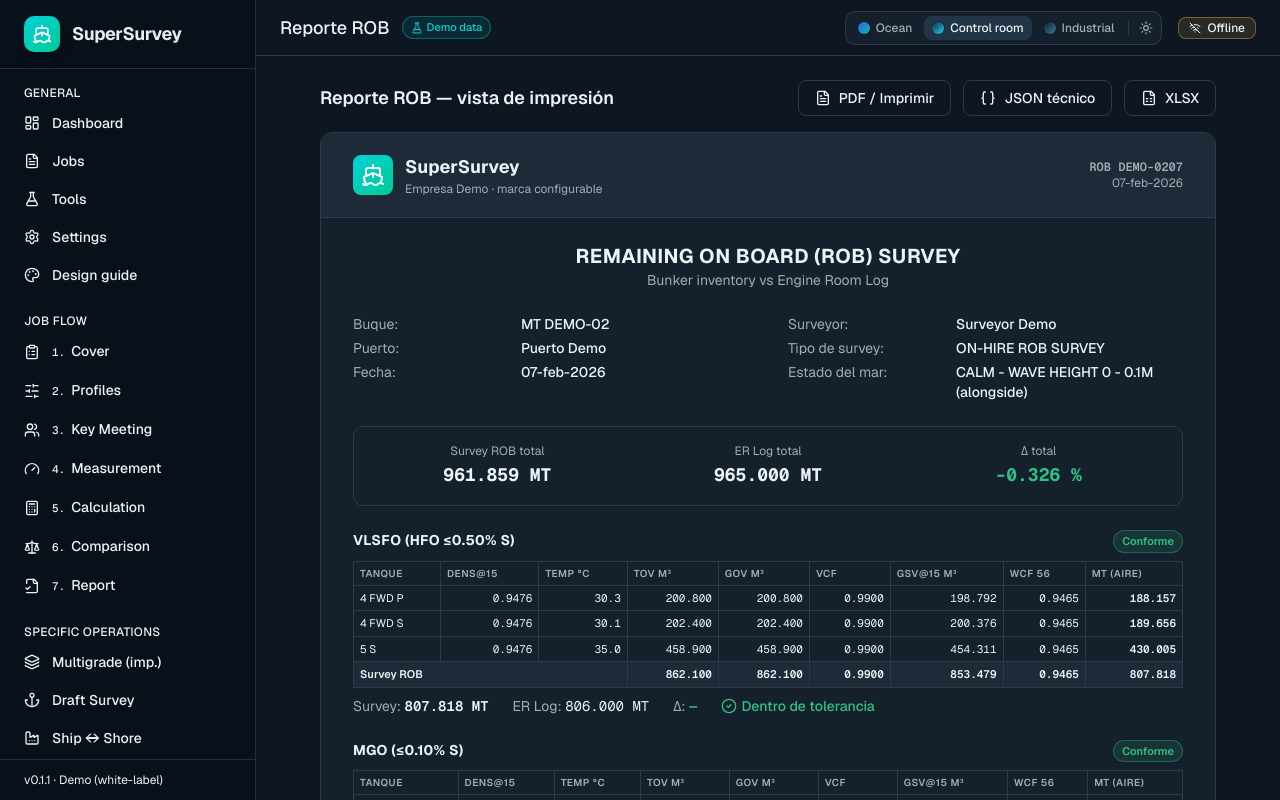
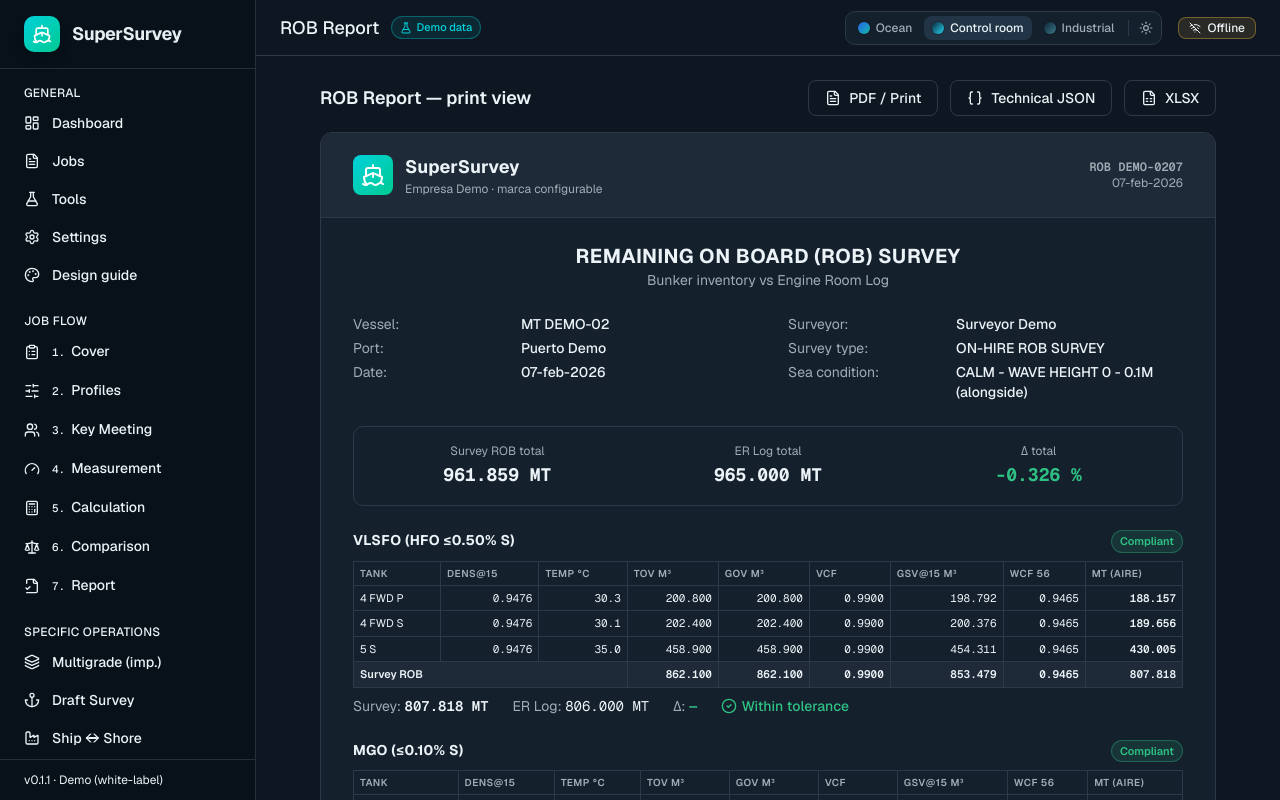
Before and after one commit to Adrian1993-hub/SUPER-SURVEY, a React (Vite) app in the folder ui/: page /trabajo/1/rob in a window 1280 px wide. Built offline with nearby package versions, Linux system fonts and the light colour scheme; no server answers.

Commit message:
i18n(reports): wire RobReport on-screen UI to reportsDict

```diff
--- a/ui/src/pages/RobReport.tsx
+++ b/ui/src/pages/RobReport.tsx
@@ -9,7 +9,11 @@ import { robData, type RobGrade } from '../data/rob'
 import { compareSources, kernelVersion, type ComparisonResult } from '../lib/kernel'
 import { sectionTotals, useComputedRows } from '../lib/useBqsRows'
 import { downloadWorkbook, type SheetSpec } from '../lib/xlsx'
+import { useT } from '../i18n/LanguageProvider'
+import type { TKey } from '../i18n/dict'
 import { FileText, FileSpreadsheet, Braces, CheckCircle2, AlertTriangle } from 'lucide-react'
+
+type Translate = (key: TKey, vars?: Record<string, string | number>) => string
 
 // Reporte ROB (Remaining On Board): inventario de búnker por grado calculado por
 // el kernel (misma matemática que BQS) y comparado, grado a grado, contra el ROB
@@ -32,13 +36,14 @@ interface GradeResult {
   deltaPct?: string
 }
 
-function verdictStyle(action: ComparisonResult['recommendedAction']) {
+function verdictStyle(action: ComparisonResult['recommendedAction'], t: Translate) {
   if (action === 'ISSUE_LOP') return { text: 'text-danger', chip: 'status-bad', label: 'LOP' }
   if (action === 'ISSUE_NOAD') return { text: 'text-warning', chip: 'status-warn', label: 'NOAD' }
-  return { text: 'text-success', chip: 'status-ok', label: 'Conforme' }
+  return { text: 'text-success', chip: 'status-ok', label: t('report.verdict.compliant') }
 }
 
 function GradeBlock({ g, onResult }: { g: RobGrade; onResult: (grade: string, r: GradeResult) => void }) {
+  const t = useT()
   const calc = useComputedRows(g.tanks)
   const tot = sectionTotals(g.tanks, calc)
   const surveyMt = tot.mt
@@ -63,7 +68,7 @@ function GradeBlock({ g, onResult }: { g: RobGrade; onResult: (grade: string, r:
 
   const action = cmp?.recommendedAction ?? 'NONE'
   const pair = cmp?.pairs?.[0]
-  const v = verdictStyle(action)
+  const v = verdictStyle(action, t)
 
   useEffect(() => {
     onResult(g.grade, { surveyMt, action, delta: pair?.delta, deltaPct: pair?.deltaPct })
@@ -78,7 +83,7 @@ function GradeBlock({ g, onResult }: { g: RobGrade; onResult: (grade: string, r:
       <table className="table-dense mt-2 w-full border-collapse">
         <thead>
           <tr>
-            <th className={th}>Tanque</th>
+            <th className={th}>{t('report.col.tank')}</th>
             <th className={`${th} text-right`}>Dens@15</th>
             <th className={`${th} text-right`}>Temp °C</th>
             <th className={`${th} text-right`}>TOV m³</th>
@@ -90,19 +95,19 @@ function GradeBlock({ g, onResult }: { g: RobGrade; onResult: (grade: string, r:
           </tr>
         </thead>
         <tbody>
-          {g.tanks.map((t, i) => {
+          {g.tanks.map((tk, i) => {
             const c = calc[i]
             return (
-              <tr key={t.tanque + i}>
-                <td className={tdL}>{t.tanque}</td>
-                <td className={td}>{f4(t.densidad15)}</td>
-                <td className={td}>{t.temp.toFixed(1)}</td>
-                <td className={td}>{f3(t.tov)}</td>
-                <td className={td}>{f3(c ? c.gov : t.gov)}</td>
-                <td className={td}>{f4(c ? c.vcf : t.vcf)}</td>
-                <td className={td}>{f3(c ? c.gsv : t.gsv)}</td>
-                <td className={td}>{f4(c ? c.wcf56 : t.wcf56)}</td>
-                <td className={`${td} font-semibold`}>{f3(c ? c.mt : t.mt)}</td>
+              <tr key={tk.tanque + i}>
+                <td className={tdL}>{tk.tanque}</td>
+                <td className={td}>{f4(tk.densidad15)}</td>
+                <td className={td}>{tk.temp.toFixed(1)}</td>
+                <td className={td}>{f3(tk.tov)}</td>
+                <td className={td}>{f3(c ? c.gov : tk.gov)}</td>
+                <td className={td}>{f4(c ? c.vcf : tk.vcf)}</td>
+                <td className={td}>{f3(c ? c.gsv : tk.gsv)}</td>
+                <td className={td}>{f4(c ? c.wcf56 : tk.wcf56)}</td>
+                <td className={`${td} font-semibold`}>{f3(c ? c.mt : tk.mt)}</td>
               </tr>
             )
           })}
@@ -139,10 +144,10 @@ function GradeBlock({ g, onResult }: { g: RobGrade; onResult: (grade: string, r:
         <span className={`flex items-center gap-1 font-medium ${v.text}`}>
           {action === 'NONE' ? <CheckCircle2 className="h-4 w-4" /> : <AlertTriangle className="h-4 w-4" />}
           {action === 'NONE'
-            ? 'Dentro de tolerancia'
+            ? t('rob.grade.within')
             : action === 'ISSUE_LOP'
-              ? 'Discrepancia > tolerancia — emitir LOP'
-              : 'Discrepancia aparente — NOAD'}
+              ? t('rob.grade.issueLop')
+              : t('rob.grade.noad')}
         </span>
       </div>
     </section>
@@ -151,6 +156,7 @@ function GradeBlock({ g, onResult }: { g: RobGrade; onResult: (grade: string, r:
 
 export function RobReport() {
   const { id } = useParams<{ id: string }>()
+  const t = useT()
   const job = getJob(id || '1')
   const h = robData.header
 
@@ -202,7 +208,7 @@ export function RobReport() {
   }
 
   async function exportXlsx() {
-    const lbl = (a?: ComparisonResult['recommendedAction']) => (a ? verdictStyle(a).label : '')
+    const lbl = (a?: ComparisonResult['recommendedAction']) => (a ? verdictStyle(a, t).label : '')
     const summary: (string | number | null)[][] = [
       ['Grado', 'Survey ROB (MT)', 'ER Log (MT)', 'Δ (MT)', 'Δ%', 'Veredicto'],
       ...robData.grades.map((g) => {
@@ -230,23 +236,23 @@ export function RobReport() {
     await downloadWorkbook(`${h.referencia.replace(/\s+/g, '_')}_ROB.xlsx`, sheets)
   }
 
-  const gv = verdictStyle(worstAction as ComparisonResult['recommendedAction'])
+  const gv = verdictStyle(worstAction as ComparisonResult['recommendedAction'], t)
 
   return (
     <div className="flex h-full flex-col print:block print:h-auto">
-      <TopBar title="Reporte ROB" activeJob={job} />
+      <TopBar title={t('rob.title')} activeJob={job} />
 
       <main className="flex-1 overflow-auto p-6 print:overflow-visible print:p-0">
         <div className="mx-auto max-w-4xl space-y-4 print:max-w-none print:space-y-0">
           {/* Acciones (no se imprimen) */}
           <div className="flex flex-wrap items-center justify-between gap-3 print:hidden">
-            <h2 className="text-lg font-semibold">Reporte ROB — vista de impresión</h2>
+            <h2 className="text-lg font-semibold">{t('rob.printView')}</h2>
             <div className="flex flex-wrap gap-3">
               <Button variant="outline" className="gap-2" onClick={() => window.print()}>
-                <FileText className="h-4 w-4" /> PDF / Imprimir
+                <FileText className="h-4 w-4" /> {t('report.pdfPrint')}
               </Button>
               <Button variant="outline" className="gap-2" onClick={exportJson}>
-                <Braces className="h-4 w-4" /> JSON técnico
+                <Braces className="h-4 w-4" /> {t('rob.jsonTechnical')}
               </Button>
               <Button variant="outline" className="gap-2" onClick={exportXlsx}>
                 <FileSpreadsheet className="h-4 w-4" /> XLSX
@@ -259,15 +265,15 @@ export function RobReport() {
             <ReportBrandBar referencia={h.referencia} fecha={h.fecha} />
 
             <div className="space-y-6 px-8 py-6">
-              <ReportTitle title="Remaining On Board (ROB) Survey" subtitle="Bunker inventory vs Engine Room Log" />
+              <ReportTitle title={t('rob.doc.title')} subtitle={t('rob.doc.subtitle')} />
 
               <div className="grid gap-x-10 gap-y-1 text-sm sm:grid-cols-2 print:grid-cols-2">
-                <Meta k="Buque" v={h.buque} />
-                <Meta k="Surveyor" v={h.surveyor} />
-                <Meta k="Puerto" v={h.puerto} />
-                <Meta k="Tipo de survey" v={h.surveyType} />
-                <Meta k="Fecha" v={h.fecha} />
-                <Meta k="Estado del mar" v={h.seaCondition} />
+                <Meta k={t('report.meta.vessel')} v={h.buque} />
+                <Meta k={t('report.meta.surveyor')} v={h.surveyor} />
+                <Meta k={t('report.meta.port')} v={h.puerto} />
+                <Meta k={t('report.meta.surveyType')} v={h.surveyType} />
+                <Meta k={t('report.meta.date')} v={h.fecha} />
+                <Meta k={t('rob.meta.seaCondition')} v={h.seaCondition} />
               </div>
 
               {/* Resumen ROB total */}
@@ -286,16 +292,14 @@ export function RobReport() {
                   <>
                     <CheckCircle2 className="mt-0.5 h-4 w-4 shrink-0 text-success" />
                     <span>
-                      Todos los grados dentro de las capas de tolerancia (
-                      {toleranceLayers.map((l) => `${l.name} ±${l.limitPct}%`).join(' · ')}). ROB del survey aceptado como base.
+                      {t('rob.tol.okPre')} ({toleranceLayers.map((l) => `${l.name} ±${l.limitPct}%`).join(' · ')}). {t('rob.tol.okPost')}
                     </span>
                   </>
                 ) : (
                   <>
                     <AlertTriangle className={`mt-0.5 h-4 w-4 shrink-0 ${gv.text}`} />
                     <span>
-                      Al menos un grado excede la tolerancia: se {worstAction === 'ISSUE_LOP' ? 'emite Letter of Protest (LOP)' : 'notifica discrepancia aparente (NOAD)'}.
-                      Las cifras del surveyor son las oficiales para el acuerdo de charter.
+                      {worstAction === 'ISSUE_LOP' ? t('rob.tol.badLop') : t('rob.tol.badNoad')} {t('rob.tol.badPost')}
                     </span>
                   </>
                 )}
@@ -303,13 +307,12 @@ export function RobReport() {
 
               {/* Firmas */}
               <section className="grid grid-cols-2 gap-6 pt-4 text-sm print:break-inside-avoid">
-                <ReportSignature label="Surveyor" />
-                <ReportSignature label="Chief Engineer" />
+                <ReportSignature label={t('report.sig.surveyor')} />
+                <ReportSignature label={t('report.sig.chiefEngineer')} />
               </section>
 
               <footer className="border-t pt-3 text-center text-[10px] text-muted-foreground">
-                Calculado por SuperSurvey · motor de cálculo (ASTM D1250-80){kver ? ` v${kver}` : ''} · comparación ROB vs ER Log
-                (tolerancia industria ±0.5%) · documento de demostración con datos ficticios
+                {t('report.footer.calcBy')} (ASTM D1250-80){kver ? ` v${kver}` : ''} · {t('rob.footer.comparison')} · {t('report.footer.demoDoc')}
               </footer>
             </div>
           </article>
```
